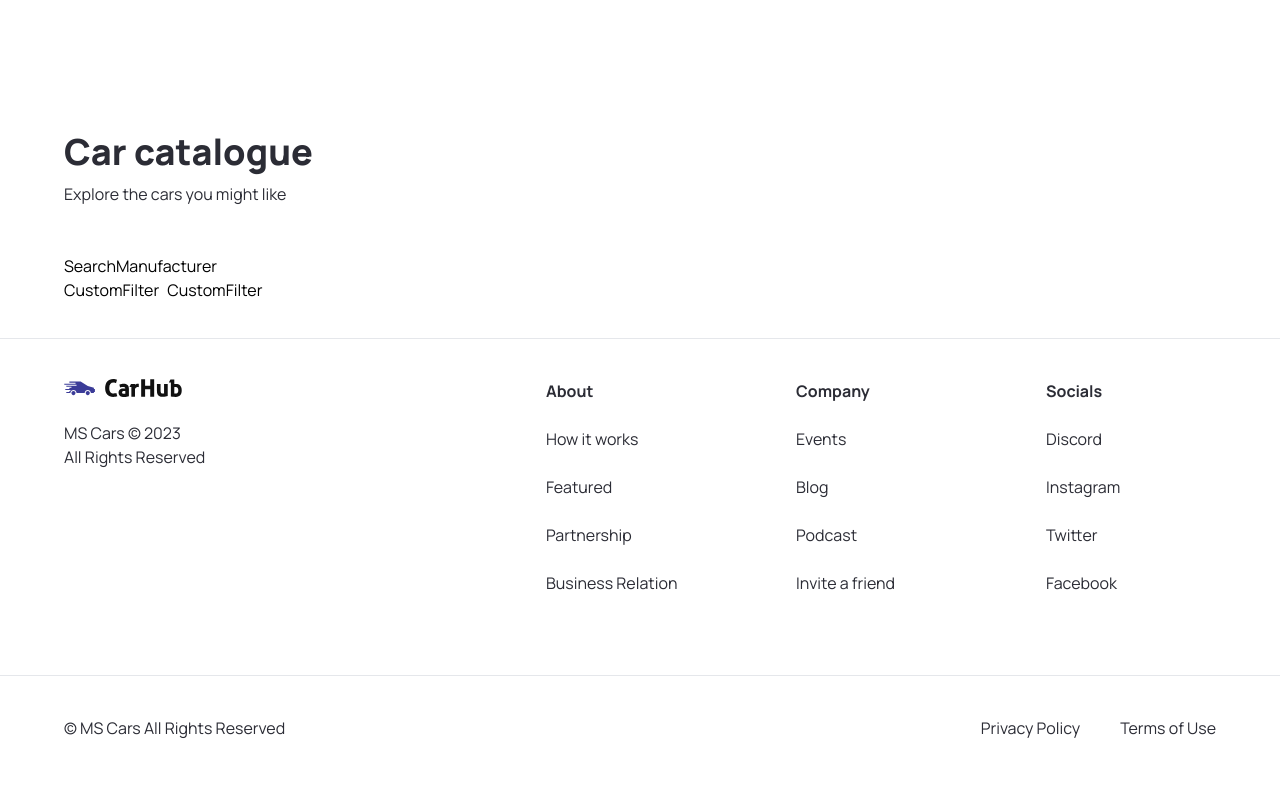
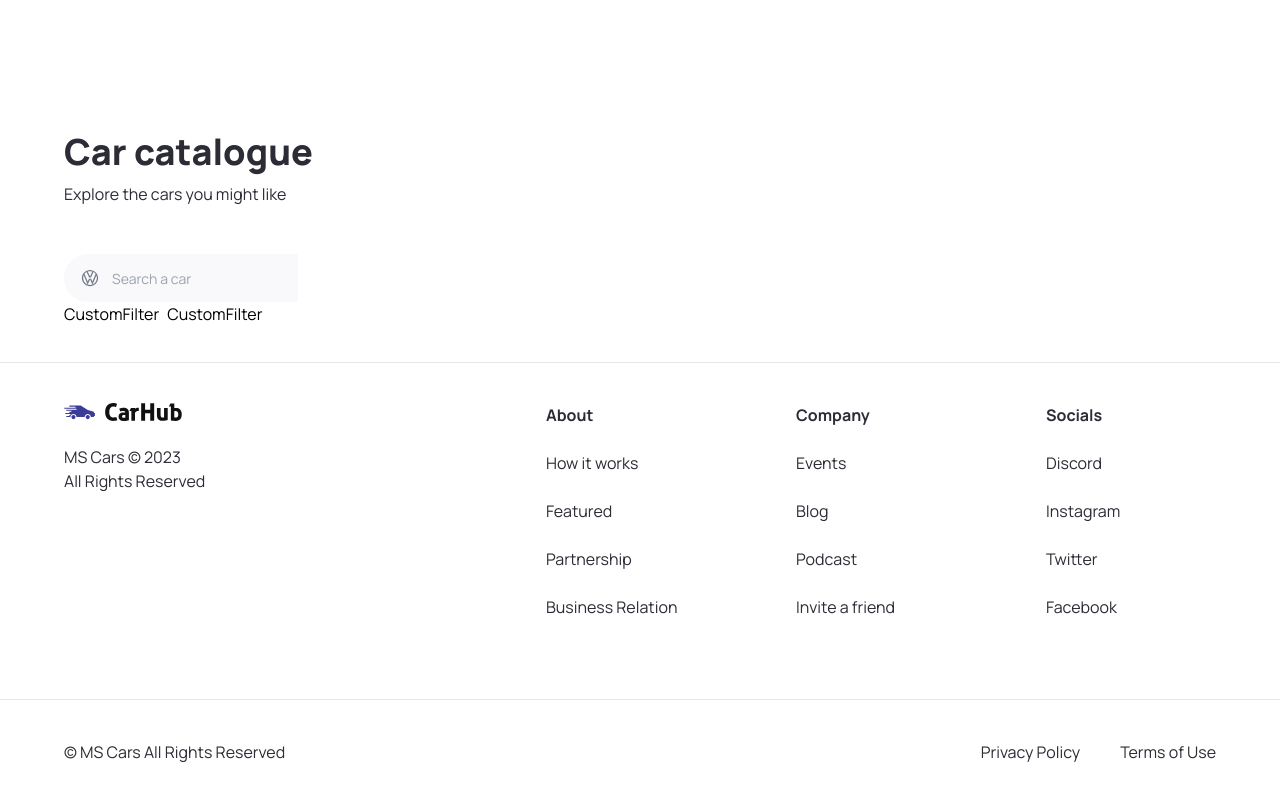
Before and after one commit to dineshmsd051/car-showcase-app, a Next.js app: page / in a window 1280 px wide. Shown: the part 732-1532 px from the top of the page. Built offline with nearby package versions, Linux system fonts and the light colour scheme.

Commit message:
Added search bar combo box functionality

```diff
--- a/app/components/SearchManufacturer.tsx
+++ b/app/components/SearchManufacturer.tsx
@@ -1,11 +1,77 @@
 "use client";
+import { Combobox, Transition } from "@headlessui/react";
 import { SearchManufacturerProps } from "@/types";
+import Image from "next/image";
+import { useState, Fragment } from "react";
+import { manufacturers } from "../constants";
 
 function SearchManufacturer({
   manufacturer,
   setManufacturer,
 }: SearchManufacturerProps) {
-  return <div>SearchManufacturer</div>;
+
+  const [searchQuery, setSearchQuery] = useState("");
+
+
+  const filteredManufacturesList =
+    searchQuery === ""
+      ? manufacturers
+      : manufacturers.filter((manufacturer) =>
+          manufacturer
+            .toLowerCase()
+            .replace(/\s+/g, "")
+            .includes(searchQuery.toLowerCase()
+            .replace(/\s+/g, ""))
+        );
+
+  return (
+    <div className="search-manufacturer">
+      <Combobox>
+        <div className="relative w-full">
+          <Combobox.Button className="absolute top-[14px]">
+            <Image
+              src="/car-logo.svg"
+              width={20}
+              height={20}
+              className="ml-4"
+              alt="car-logo"
+            />
+          </Combobox.Button>
+          <Combobox.Input
+            className="search-manufacturer__input"
+            placeholder="Search a car"
+            displayValue={(manufacturer: string) => {
+              return manufacturer;
+            }}
+            onChange={(e) => setSearchQuery(e.target.value)}
+          />
+
+          <Transition
+            as={Fragment}
+            leave="transition ease-in duration-100"
+            leaveFrom="opacity-100"
+            leaveTo="opacity-0"
+            afterLeave={() => setSearchQuery("")}
+          >
+            <Combobox.Options>
+              {filteredManufacturesList?.map((manufacturer) => (
+                <Combobox.Option
+                  key={manufacturer}
+                  className={( {active }) => `
+                    relative search-manufacturer__option
+                    ${active ? 'bg-primary-blue text-white' : 'text-grey-900'}
+                  `}
+                  value={manufacturer}
+                >
+                  {manufacturer}
+                </Combobox.Option>
+              ))}
+            </Combobox.Options>
+          </Transition>
+        </div>
+      </Combobox>
+    </div>
+  );
 }
 
 export default SearchManufacturer;
--- a/package.json
+++ b/package.json
@@ -9,11 +9,14 @@
     "lint": "next lint"
   },
   "dependencies": {
+    "@headlessui/react": "^1.7.15",
     "@types/node": "20.4.2",
     "@types/react": "18.2.15",
     "@types/react-dom": "18.2.7",
     "autoprefixer": "10.4.14",
+    "install": "^0.13.0",
     "next": "13.4.10",
+    "npm": "^9.8.1",
     "postcss": "8.4.26",
     "react": "18.2.0",
     "react-dom": "18.2.0",
```
Also changed, not shown: 1 other file (tests, documents, lock files or other folders).
